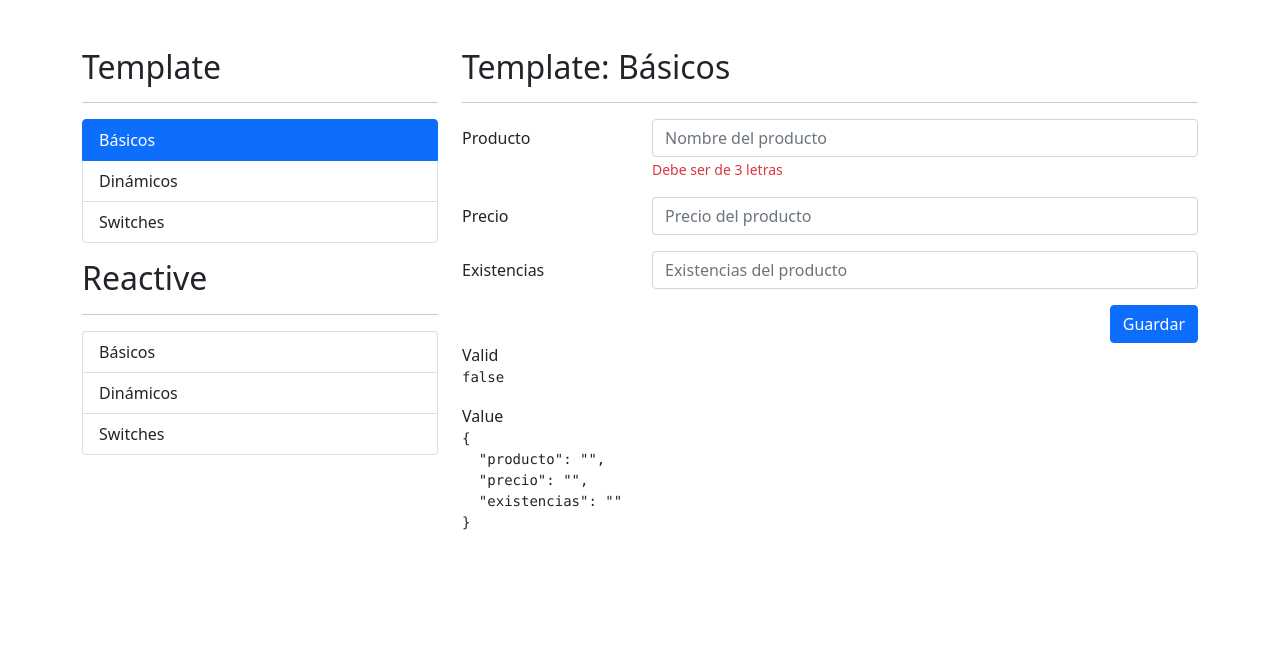
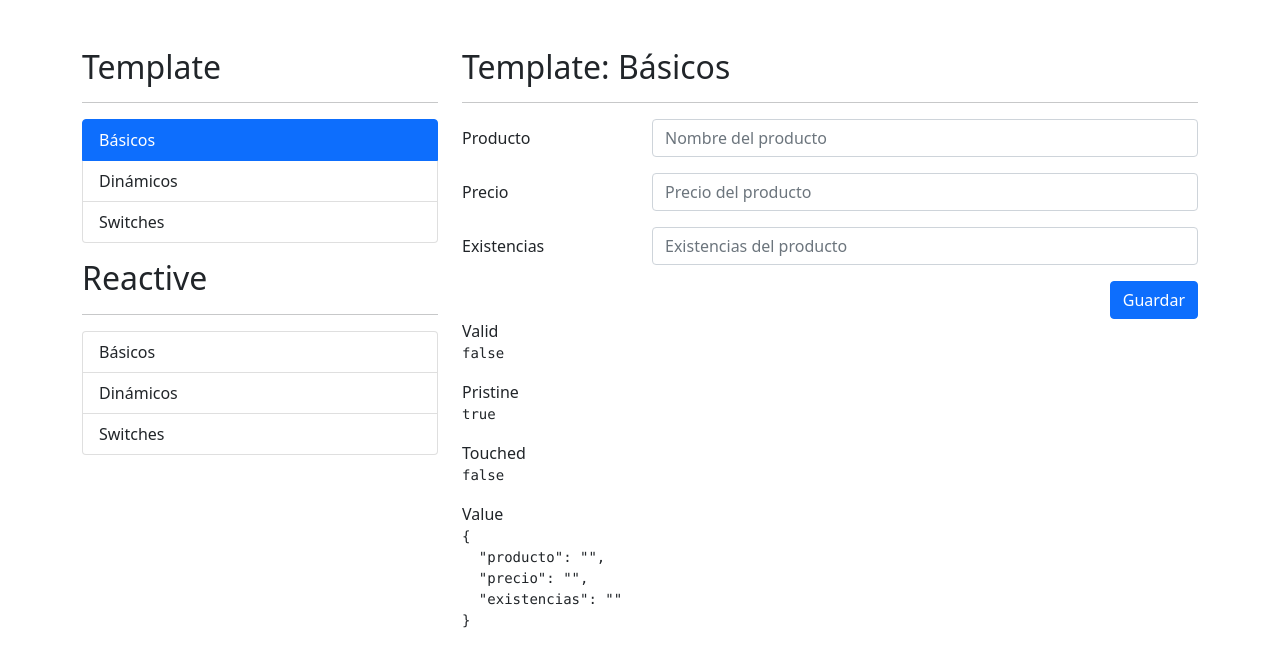
Before and after one commit to AlejandraMurilloL/aungular-formulariosApp, an Angular app: page /template/basicos in a window 1280 px wide. Shown: the top 666 px of the page. Built offline with nearby package versions, Linux system fonts and the light colour scheme.

Commit message:
Se muestra span de error solo cuando corresponde

```diff
--- a/src/app/template/basicos/basicos.component.html
+++ b/src/app/template/basicos/basicos.component.html
@@ -3,7 +3,8 @@
 
 <div class="row">
     <div class="col">
-        <form (ngSubmit)="guardar(miFormulario)" #miFormulario="ngForm" autocomplete="off">
+        <form (ngSubmit)="guardar()" #miFormulario="ngForm" autocomplete="off">
+
             <!-- Campo producto -->
             <div class="mb-3 row">
                 <label class="col-sm-3 col-form-label">Producto</label>
@@ -14,8 +15,13 @@
                         ngModel
                         name="producto"
                         placeholder="Nombre del producto"
-                        required>
-                    <span class="form-text text-danger">Debe ser de 3 letras</span>
+                        required
+                        minlength="3">
+                    <span
+                        *ngIf="nombreValido()"
+                        class="form-text text-danger">
+                        Debe ser de 3 letras
+                    </span>
                 </div>
             </div>
             <!-- Campo precio -->
@@ -61,6 +67,12 @@
         <span>Valid</span>
         <pre>{{ miFormulario.valid }}</pre>
 
+        <span>Pristine</span>
+        <pre>{{ miFormulario.pristine }}</pre>
+
+        <span>Touched</span>
+        <pre>{{ miFormulario.touched }}</pre>
+
         <span>Value</span>
         <pre>{{ miFormulario.value | json }}</pre>
     </div>
--- a/src/app/template/basicos/basicos.component.ts
+++ b/src/app/template/basicos/basicos.component.ts
@@ -1,4 +1,4 @@
-import { Component, OnInit } from '@angular/core';
+import { Component, OnInit, ViewChild } from '@angular/core';
 import { NgForm } from '@angular/forms';
 
 @Component({
@@ -9,13 +9,20 @@ import { NgForm } from '@angular/forms';
 })
 export class BasicosComponent implements OnInit {
 
+  @ViewChild('miFormulario') formulario!: NgForm;
+
   constructor() { }
 
   ngOnInit(): void {
   }
 
-  guardar(formulario: NgForm): void {
-    console.log('Submit hecho');
-    console.log('%cbasicos.component.ts line:18 formulario', 'color: #007acc;', formulario.value);
+  nombreValido(): boolean{
+    return this.formulario?.controls['producto']?.invalid &&
+           this.formulario?.controls['producto']?.touched;
+  }
+
+  //guardar(formulario: NgForm): void {
+  guardar(): void {
+    console.log('%cbasicos.component.ts line:18 formulario', 'color: #007acc;', this.formulario);
   }
 }
```
